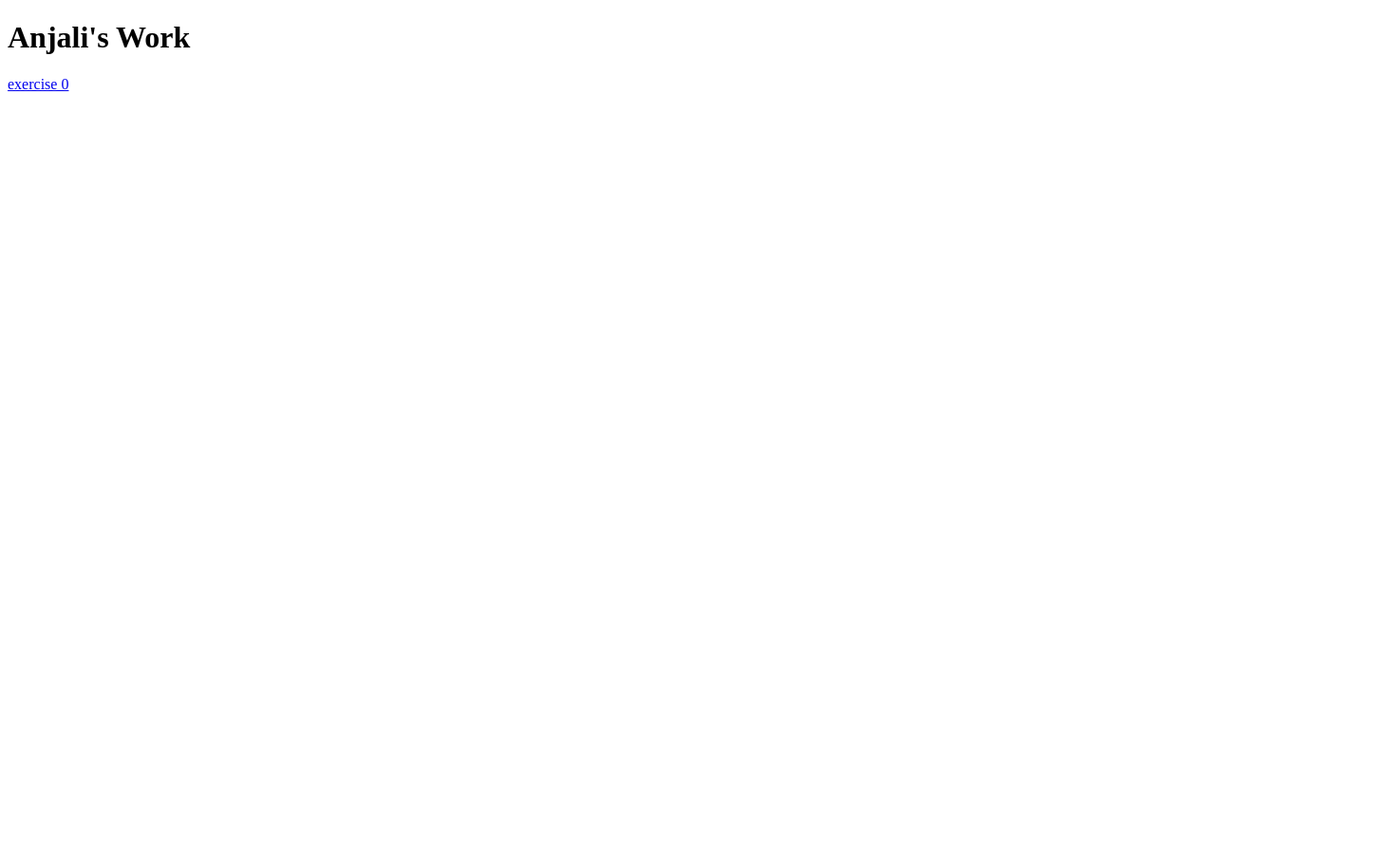
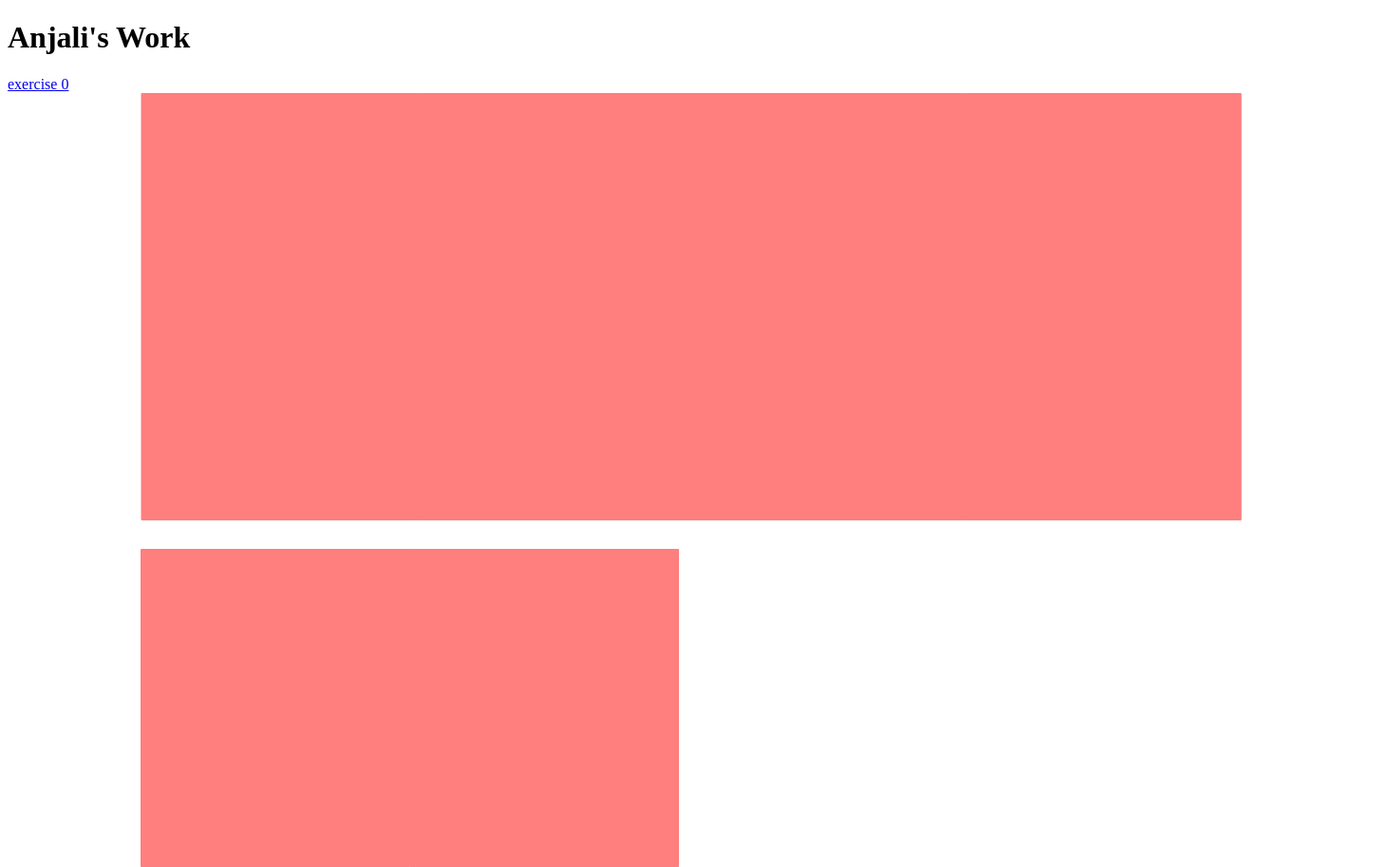
Before and after one commit to fhey-n/avt217, a plain HTML site: page index.html in a window 1280 px wide. Shown: the top 913 px of the page at 95% size, 1448 px wide, since content can reach past the window. Before the commit the page ends 800 px from the top, so only its background shows below. Drawn offline with Linux system fonts and the light colour scheme.

Commit message:
whatever

```diff
--- a/index.html
+++ b/index.html
@@ -6,5 +6,6 @@
   <body>
     <h1>Anjali's Work</h1>
     <a href="exercise0/index.html">exercise 0</a>
+    <img src="exercise1/1440-1.png">
   </body>
 </html>
```
Also changed, not shown: exercise1/1440-1.png (renamed from excercise1/1440-1.png), exercise1/1440-2.png (renamed from excercise1/1440-2.png), exercise1/1440-3.png (renamed from excercise1/1440-3.png), exercise1/1440-4.png (renamed from excercise1/1440-4.png), exercise1/1440-5.png (renamed from excercise1/1440-5.png).
